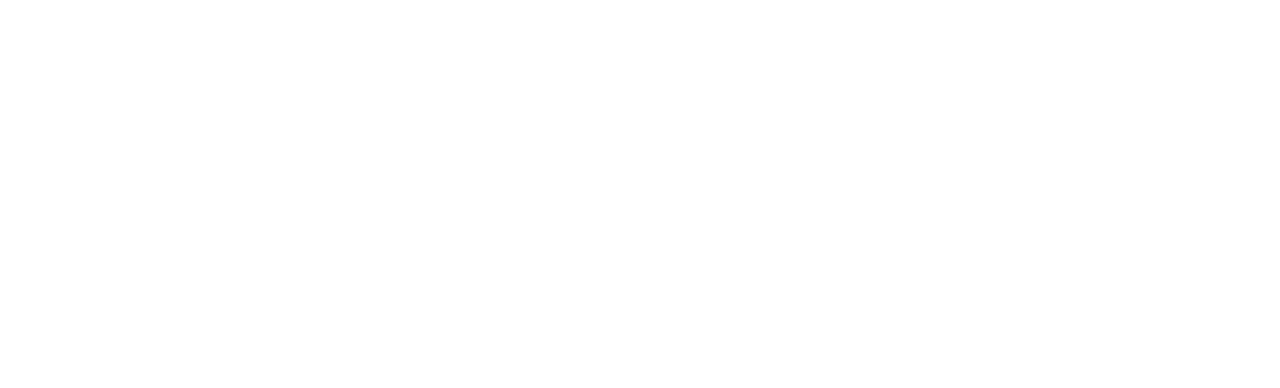
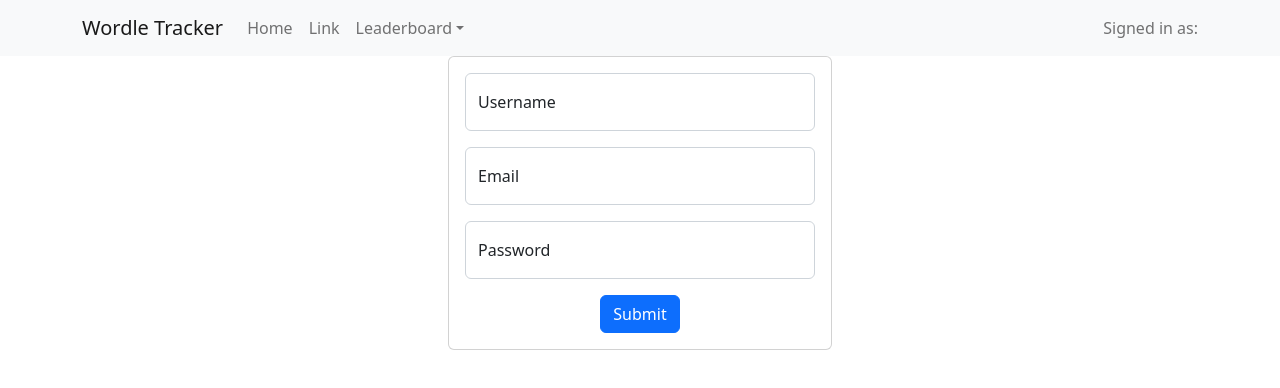
Before and after one commit to inigobo/wordle-leaderboard, a React (Create React App) app: page /login in a window 1280 px wide. Before the commit this address had no page. Shown: the top 388 px of the page. Built offline with nearby package versions, Linux system fonts and the light colour scheme.

Commit message:
login and profile

```diff
--- a/src/App.js
+++ b/src/App.js
@@ -2,20 +2,26 @@
 import { BrowserRouter, Routes, Route } from 'react-router-dom';
 import Home from './pages/Home/Home';
 import Header from './components/Header/Header';
+import HeaderNav from './components/Navbar/Navbar';
 import Leaderboard from './pages/Leaderboard/Leaderboard';
 import ProfileDetail from './pages/ProfileDetail/ProfileDetail';
 import 'bootstrap/dist/css/bootstrap.min.css';
+import { GlobalContextProvider } from './contexts/GlobalContext';
+import Login from './pages/Login/Login';
 
 function App() {
   return (
     <div className="App">
       <BrowserRouter>
-        <Header/>
-        <Routes>
-          <Route path="/" element={<Home/>}  />
-          <Route path="/leaderboard" element={<Leaderboard/>}  />
-          <Route path="/detail" element={<ProfileDetail/>}  />
-        </Routes>
+        <GlobalContextProvider>
+          <HeaderNav />
+          <Routes>
+            <Route path="/" element={<Home />} />
+            <Route path="/leaderboard" element={<Leaderboard />} />
+            <Route path="/profile" element={<ProfileDetail />} />
+            <Route path="/login" element={<Login />} />
+          </Routes>
+        </GlobalContextProvider>
       </BrowserRouter>
     </div>
   );
--- a/src/components/Button/Button.jsx
+++ b/src/components/Button/Button.jsx
@@ -1,10 +1,12 @@
 import { styled } from "@stitches/react";
+import { useNavigate } from "react-router-dom";
 import Button from 'react-bootstrap/Button';
 import { ButtonStyles } from "./Button.styles";
 
 const HeaderButton = (props) => {
+    let navigate = useNavigate();
     return (
-        <ButtonLayout variant='warning'>
+        <ButtonLayout variant='warning' onClick={()=>navigate(props.redirect)} >
             {props.text}
         </ButtonLayout>
     )
--- a/src/components/Header/Header.jsx
+++ b/src/components/Header/Header.jsx
@@ -1,17 +1,15 @@
 import { styled } from "@stitches/react";
 import { HeaderStyles } from "./Header.styles";
 import HeaderButton from "../Button/Button";
-import { useNavigate } from "react-router-dom";
+import LoginCard from "../LoginCard/LoginCard";
 
 
 const Header = () => {
-    let navigate = useNavigate();
-    //const [userContext, setUserContext]
-
     return (
         <HeaderContainer>
-            <HeaderButton onClick={()=>setTimeout(()=>{navigate("/")},500)} text={"Home"} />
-            <HeaderButton onClick={()=>setTimeout(()=>{navigate("/leaderboard")},500)}  text={"Leaderboard"} />
+            <HeaderButton redirect={"/"} text={"Home"} />
+            <HeaderButton redirect={"/leaderboard"}  text={"Leaderboard"} />
+            <HeaderButton redirect={"/login"}  text={"Login"} />
             <LoginCard/>
         </HeaderContainer>
     )
--- /dev/null
+++ b/src/components/LoginCard/LoginCard.jsx
@@ -0,0 +1,10 @@
+
+const LoginCard = () => {
+    return (
+        <div>
+            LoginCard
+        </div>
+    )
+}
+
+export default LoginCard;
--- /dev/null
+++ b/src/components/LoginForm/LoginForm.jsx
@@ -0,0 +1,69 @@
+import { Card, FormGroup } from 'react-bootstrap';
+import Button from 'react-bootstrap/Button';
+import FloatingLabel from 'react-bootstrap/FloatingLabel';
+import Form from 'react-bootstrap/Form';
+import { useState } from 'react';
+import { LoginFormStyles } from './LoginForm.styles';
+import { styled } from '@stitches/react';
+import { useGlobalContext } from '../../contexts/GlobalContext';
+
+const LoginForm = () => {
+    const [validated, setValidated] = useState(false);
+    const { globalContext, setGlobalContext } = useGlobalContext();
+
+    const handleSubmit = (event) => {
+        const form = event.currentTarget;
+        if (form.checkValidity() === false) {
+            event.preventDefault();
+            event.stopPropagation();
+        }
+
+        setValidated(true);
+        setGlobalContext({ ...globalContext,username:'username', isLoggedIn: true })
+    };
+    console.log(globalContext);
+    return (
+        <LoginFormLayout style={LoginFormStyles}>
+            <Form noValidate validated={validated} onSubmit={handleSubmit}>
+                <FormGroup>
+                    <FloatingLabel
+                        controlId="floatingInput"
+                        label="Username"
+                        className="mb-3">
+                        <Form.Control
+                            type="text"
+                            placeholder='Username'
+                            required />
+                        <Form.Control.Feedback></Form.Control.Feedback>
+                        <Form.Control.Feedback type="invalid">
+                            Please choose a username.
+                        </Form.Control.Feedback>
+                    </FloatingLabel>
+                    <FloatingLabel
+                        controlId="floatingInput"
+                        label="Email"
+                        className="mb-3">
+                        <Form.Control
+                            type="email"
+                            placeholder="name@example.com" />
+                    </FloatingLabel>
+                    <FloatingLabel
+                        controlId="floatingInput"
+                        label="Password"
+                        className="mb-3">
+                        <Form.Control
+                            type="password"
+                            placeholder='Password'
+                            required />
+                    </FloatingLabel>
+                </FormGroup>
+                <Button variant="primary" type="submit">
+                    Submit
+                </Button>
+            </Form>
+        </LoginFormLayout>
+    )
+}
+
+export default LoginForm;
+const LoginFormLayout = styled(Card, LoginFormStyles);
--- /dev/null
+++ b/src/components/LoginForm/LoginForm.styles.js
@@ -0,0 +1,4 @@
+export const LoginFormStyles = {
+    width: '24rem',
+    padding: '1em'
+}
--- /dev/null
+++ b/src/components/Navbar/Navbar.jsx
@@ -0,0 +1,41 @@
+import { useEffect } from 'react';
+import Container from 'react-bootstrap/Container';
+import Nav from 'react-bootstrap/Nav';
+import Navbar from 'react-bootstrap/Navbar';
+import NavDropdown from 'react-bootstrap/NavDropdown';
+import { useGlobalContext } from '../../contexts/GlobalContext';
+
+const HeaderNav = () => {
+    const { globalContext } = useGlobalContext();
+    useEffect(() => {
+        console.log(globalContext,"nav");
+    }, [globalContext])
+
+    return (
+        <Navbar bg="light" expand="lg">
+            <Container>
+                <Navbar.Brand href="/">Wordle Tracker</Navbar.Brand>
+                <Navbar.Toggle aria-controls="basic-navbar-nav" />
+                <Navbar.Collapse id="basic-navbar-nav">
+                    <Nav className="me-auto">
+                        <Nav.Link href="#home">Home</Nav.Link>
+                        <Nav.Link href="link">Link</Nav.Link>
+                        <NavDropdown title="Leaderboard" id="basic-nav-dropdown">
+                            <NavDropdown.Item href="/leaderboard">Daily</NavDropdown.Item>
+                            <NavDropdown.Item href="#action/3.2">Weekly</NavDropdown.Item>
+                            <NavDropdown.Item href="#action/3.3">All-time</NavDropdown.Item>
+                        </NavDropdown>
+                    </Nav>
+                </Navbar.Collapse>
+                <Navbar.Toggle />
+                <Navbar.Collapse className="justify-content-end">
+                    <Navbar.Text>
+                        Signed in as: <a href="/profile">{globalContext.username}</a>
+                    </Navbar.Text>
+                </Navbar.Collapse>
+            </Container>
+        </Navbar>
+    );
+}
+
+export default HeaderNav;
--- /dev/null
+++ b/src/contexts/GlobalContext.jsx
@@ -0,0 +1,42 @@
+import { useState, createContext, useContext } from 'react'
+
+const initialGlobalContext = {
+  username: null,
+  isLoggedIn: false,
+}
+
+const GlobalContext = createContext({
+  globalContext: initialGlobalContext,
+  setGlobalContext: () => initialGlobalContext,
+})
+
+
+const GlobalContextProvider = ({
+  children = null,
+  initialValue,
+}) => {
+  const [globalContext, setGlobalContext] = useState( // pasar a GlobalContext.Provider para hacer el contexto dinamico
+    initialValue || initialGlobalContext
+  )
+
+  return (
+    <GlobalContext.Provider
+      value={{
+        globalContext,
+        setGlobalContext,
+      }}>
+      {children}
+    </GlobalContext.Provider>
+  )
+}
+
+const useGlobalContext = () => {
+  const context = useContext(GlobalContext);
+  return context;
+}
+
+export { GlobalContextProvider, useGlobalContext } // <GlobalContextProvider> {children} </GlobalContextProvider> in your app.js
+
+// in your children
+// How to use the value and the func to change the value in my component:
+// const { globalContext, setGlobalContext } = useContext(GlobalContext)
--- a/src/pages/Home/Home.jsx
+++ b/src/pages/Home/Home.jsx
@@ -1,4 +1,5 @@
 const Home = () => {
+
     return (
         <div>
             Home
--- /dev/null
+++ b/src/pages/Login/Login.jsx
@@ -0,0 +1,14 @@
+import { styled } from "@stitches/react";
+import LoginForm from "../../components/LoginForm/LoginForm";
+import { LoginStyles } from "./Login.styles";
+
+const Login = () => {
+    return (
+        <LoginLayout>
+            <LoginForm/>
+        </LoginLayout>
+    )
+}
+
+export default Login;
+const LoginLayout = styled('div',LoginStyles)
--- /dev/null
+++ b/src/pages/Login/Login.styles.js
@@ -0,0 +1,5 @@
+export const LoginStyles = {
+    display: 'flex',
+    alignItems: 'center',
+    justifyContent: 'center'
+}
--- a/src/pages/ProfileDetail/ProfileDetail.jsx
+++ b/src/pages/ProfileDetail/ProfileDetail.jsx
@@ -1,8 +1,12 @@
+import { useGlobalContext } from "../../contexts/GlobalContext";
 
 const ProfileDetail = () => {
+    const { globalContext } = useGlobalContext();
+
     return (
         <div>
-            ProfileDetail
+            <h1>Profile</h1>
+            <h2>Username: {globalContext.username}</h2>
         </div>
     )
 }
```
